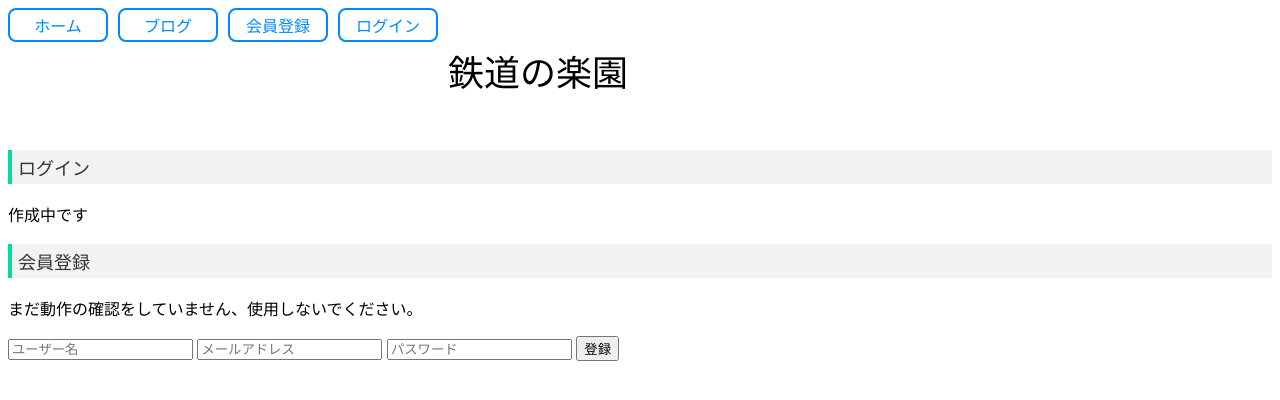
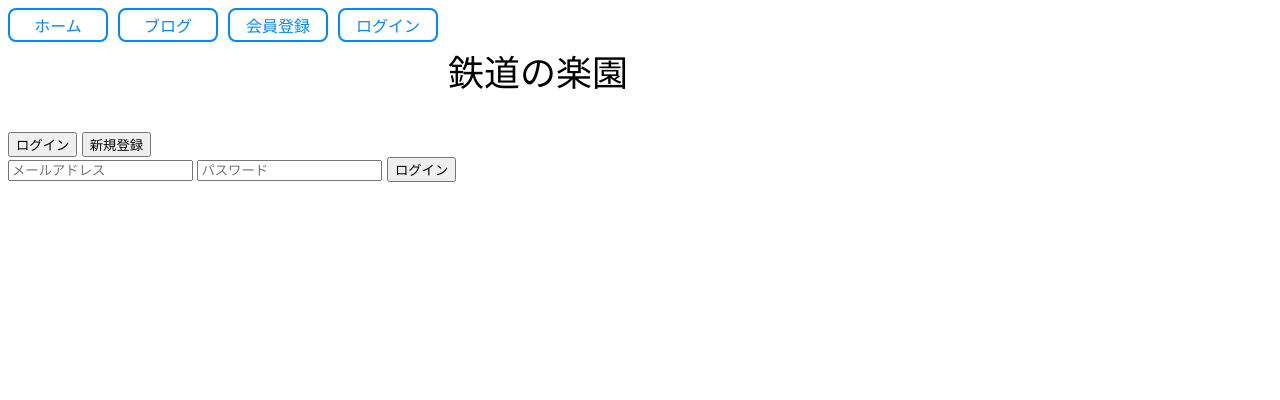
Before and after one commit to trainparadise/trainparadise, a Jekyll site: the page built from login.html, in a window 1280 px wide. Shown: the top 400 px of the page. Built offline with Jekyll 4.4.1, drawn with Linux system fonts in a browser that asks for light colours; comment, search, counter and statistics services are not loaded.

Commit message:
Update login.html

```diff
--- a/login.html
+++ b/login.html
@@ -3,20 +3,39 @@ layout: default
 title: 鉄道の楽園
 ---
 
-<p class="subtitle">ログイン</p>
-<p>作成中です</p>
+<div>
+  <button onclick="showLogin()">ログイン</button>
+  <button onclick="showSignup()">新規登録</button>
+</div>
 
-<p class="subtitle">会員登録</p>
-<p>まだ動作の確認をしていません、使用しないでください。</p>
+<div id="loginForm">
+    <input type="email" id="loginemail" placeholder="メールアドレス">
+    <input type="password" id="loginpassword" placeholder="パスワード">
+    <button onclick="login()">ログイン</button>
+</div>
 
-<input type="text" id="username" placeholder="ユーザー名">
-<input type="email" id="email" placeholder="メールアドレス">
-<input type="password" id="password" placeholder="パスワード">
-<button onclick="signup()">登録</button>
+<div id="signupForm" style="display:none;">
+    <input type="text" id="signupusername" placeholder="ユーザー名">
+    <input type="email" id="signupemail" placeholder="メールアドレス">
+    <input type="password" id="signuppassword" placeholder="パスワード">
+    <button onclick="signup()">登録</button>
+</div>
 
 <script src="https://www.gstatic.com/firebasejs/8.10.1/firebase-app.js"></script>
 <script src="https://www.gstatic.com/firebasejs/8.10.1/firebase-auth.js"></script>
 <script src="https://www.gstatic.com/firebasejs/8.10.1/firebase-firestore.js"></script>
+
+<script>
+    function showLogin() {
+        document.getElementById("loginForm").style.display = "block";
+        document.getElementById("signupForm").style.display = "none";
+    }
+
+    function showSignup() {
+        document.getElementById("loginForm").style.display = "none";
+        document.getElementById("signupForm").style.display = "block";
+    }
+</script>
 
 <script>
     const firebaseConfig = {
@@ -32,10 +51,23 @@ title: 鉄道の楽園
     const auth = firebase.auth();
     const db = firebase.firestore();
 
+    function login() {
+        const email = document.getElementById("loginemail").value;
+        const password = document.getElementById("loginpassword").value;
+
+        auth.signInWithEmailAndPassword(email, password)
+            .then(() => {
+                alert("ログインが成功しました");
+            })
+            .catch(error => {
+                alert(error.message);
+            });
+    }
+
     function signup() {
-        const username = document.getElementById("username").value;
-        const email = document.getElementById("email").value;
-        const password = document.getElementById("password").value;
+        const username = document.getElementById("signupusername").value;
+        const email = document.getElementById("signupemail").value;
+        const password = document.getElementById("signuppassword").value;
 
         auth.createUserWithEmailAndPassword(email, password)
             .then((userCredential) => {
```
